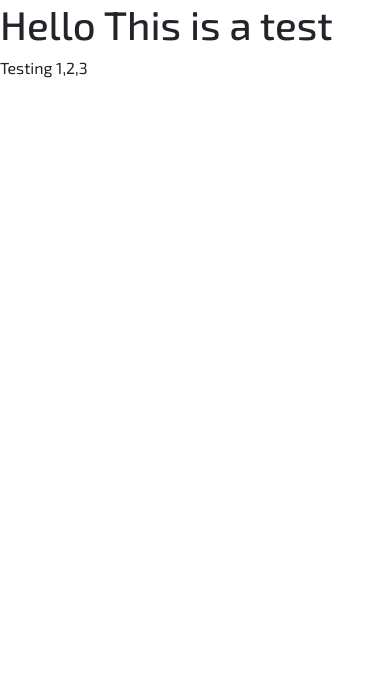
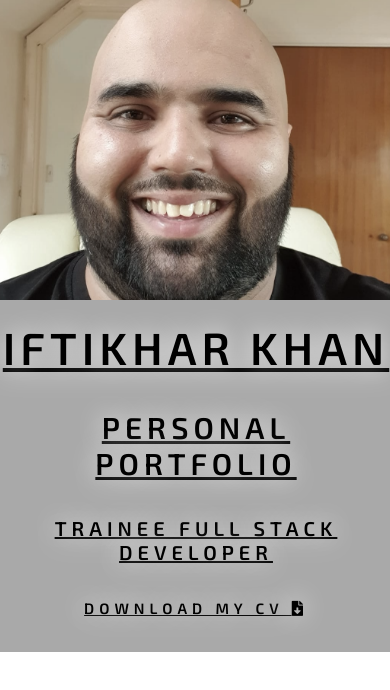
Before and after one commit to ifti-khan/ifti-khan-portfolio, a plain HTML site: page personal_portfolio/index.html in a window 390 px wide. Drawn offline with nearby package versions, Linux system fonts and the light colour scheme.

Commit message:
mod: addedheader section in index file with active cv download link, mod: added style for the header section in css file, mod: media queries also added into css file for header section

```diff
--- a/personal_portfolio/assets/css/style.css
+++ b/personal_portfolio/assets/css/style.css
@@ -3,3 +3,197 @@
 body {
     font-family: "Exo 2", sans-serif;
 }
+
+/****************************************Header Section Start*/
+/*darkgrey color code #a9a9a9*/
+
+.profile_pic {
+    background-image: url("../images/profile_pic.jpeg");
+    background-repeat: no-repeat;
+    background-position: center;
+    background-size: cover;
+    min-height: 300px;
+    filter: grayscale(35%);
+    background-color: #a9a9a9;
+}
+
+.main_heading_color {
+    background-color: #a9a9a9;
+    min-height: 300px;
+}
+
+.headings {
+    border-left: 2px solid #ffffff;
+    text-align: left;
+    text-transform: uppercase;
+    letter-spacing: 5px;
+}
+
+#head-fname {
+    margin-top: 50px;
+    font-size: 80px;
+    font-weight: 600;
+    text-decoration-line: underline;
+    text-shadow: -1px -1px 25px #ffffff;
+    color: #000000;
+    margin-left: 40px;
+    margin-bottom: 30px;
+    border-left: 10px solid #000000;
+    padding-left: 10px;
+}
+
+#head-title {
+    font-size: 45px;
+    font-weight: 600;
+    text-decoration-line: underline;
+    text-shadow: -1px -1px 25px #ffffff;
+    color: #000000;
+    margin-left: 40px;
+    margin-bottom: 30px;
+    border-left: 10px solid #000000;
+    padding-left: 10px;
+}
+
+#head-status {
+    font-size: 22.5px;
+    font-weight: 600;
+    text-decoration-line: underline;
+    text-shadow: -1px -1px 25px #ffffff;
+    color: #000000;
+    margin-left: 40px;
+    margin-bottom: 30px;
+    border-left: 10px solid #000000;
+    padding-left: 10px;
+}
+
+#head-cv {
+    font-size: 18px;
+    font-weight: 600;
+    text-decoration-line: underline;
+    text-shadow: -1px -1px 25px #ffffff;
+    color: #000000;
+    margin-left: 40px;
+    border-left: 10px solid #000000;
+    padding-left: 10px;
+    margin-bottom: 50px
+}
+
+#head-cv:hover {
+    color: #ffffff;
+    border-left-color: #ffffff;
+}
+
+/****************************************Header Section End*/
+
+/****************************************Media Queries Start*/
+/****************************************Laptop*/
+@media (max-width: 1024px) {
+    #head-fname {
+        margin-top: 60px;
+        font-size: 70px;
+        margin-left: 10px;
+        margin-bottom: 35px;
+    }
+
+    #head-title {
+        font-size: 40px;
+        margin-left: 10px;
+        margin-bottom: 35px;
+    }
+
+    #head-status {
+        font-size: 20px;
+        margin-left: 10px;
+        margin-bottom: 35px;
+    }
+
+    #head-cv {
+        font-size: 18px;
+        margin-left: 10px;
+        margin-bottom: 35px;
+    }
+}
+
+/****************************************Tablet*/
+@media (max-width: 768px) {
+
+    #head-fname {
+        margin-top: 30px;
+        font-size: 60px;
+        margin-left: 0px;
+        padding-left: 0px;
+        margin-bottom: 35px;
+        border-left: none;
+        text-align: center;
+    }
+
+    #head-title {
+        font-size: 35px;
+        margin-left: 0px;
+        padding-left: 0px;
+        margin-bottom: 35px;
+        border-left: none;
+        text-align: center;
+    }
+
+    #head-status {
+        font-size: 25px;
+        margin-left: 0px;
+        padding-left: 0px;
+        margin-bottom: 35px;
+        border-left: none;
+        text-align: center;
+    }
+
+    #head-cv {
+        font-size: 15px;
+        margin-left: 0px;
+        padding-left: 0px;
+        margin-bottom: 35px;
+        border-left: none;
+        text-align: center;
+    }
+
+}
+
+/****************************************Smartphone*/
+@media (max-width: 425px) {
+    #head-fname {
+        margin-top: 20px;
+        font-size: 45px;
+        margin-left: 0px;
+        padding-left: 0px;
+        margin-bottom: 35px;
+        border-left: none;
+        text-align: center;
+    }
+
+    #head-title {
+        font-size: 30px;
+        margin-left: 0px;
+        padding-left: 0px;
+        margin-bottom: 35px;
+        border-left: none;
+        text-align: center;
+    }
+
+    #head-status {
+        font-size: 20px;
+        margin-left: 0px;
+        padding-left: 0px;
+        margin-bottom: 35px;
+        border-left: none;
+        text-align: center;
+    }
+
+    #head-cv {
+        font-size: 15px;
+        margin-left: 0px;
+        padding-left: 0px;
+        border-left: none;
+        text-align: center;
+    }
+
+}
+
+/****************************************Media Quries End*/
--- a/personal_portfolio/index.html
+++ b/personal_portfolio/index.html
@@ -1,3 +1,4 @@
+<!--Here i have declared the doctype and language in the html file for the web browser-->
 <!DOCTYPE html>
 <html lang="en">
 
@@ -8,13 +9,27 @@
     <link rel="stylesheet" href="https://use.fontawesome.com/releases/v5.14.0/css/all.css" type="text/css" />
     <link rel="stylesheet" href="https://cdnjs.cloudflare.com/ajax/libs/hover.css/2.1.1/css/hover-min.css" type="text/css" />
     <link rel="stylesheet" href="assets/css/style.css" type="text/css" />
-    <title>Iftikhar Khan Personal Portfolio</title>
+    <title>IK Personal Portfolio Homepage</title>
 </head>
 
 <body>
-
-    <h1>Hello This is a test</h1>
-    <p>Testing 1,2,3</p>
+    <header>
+        <div class="row no-gutter">
+            <a href="index.html" class="col-12 col-md-6 col-lg-4 profile_pic"></a>
+            <div class="col-12 col-md-6 col-lg-8">
+                <div class="row no-gutter main_heading_color">
+                    <div class="col-12 headings">
+                        <h1 id="head-fname">Iftikhar Khan</h1>
+                        <h2 id="head-title">Personal Portfolio</h2>
+                        <h3 id="head-status">Trainee Full Stack Developer</h3>
+                        <a href="assets/cv/iftikhar_khan_cv.pdf" target="_blank">
+                            <h4 id="head-cv">Download My CV <i class="fas fa-file-download" aria-hidden="true"></i></h4>
+                        </a>
+                    </div>
+                </div>
+            </div>
+        </div>
+    </header>
 
 </body>
 
```
